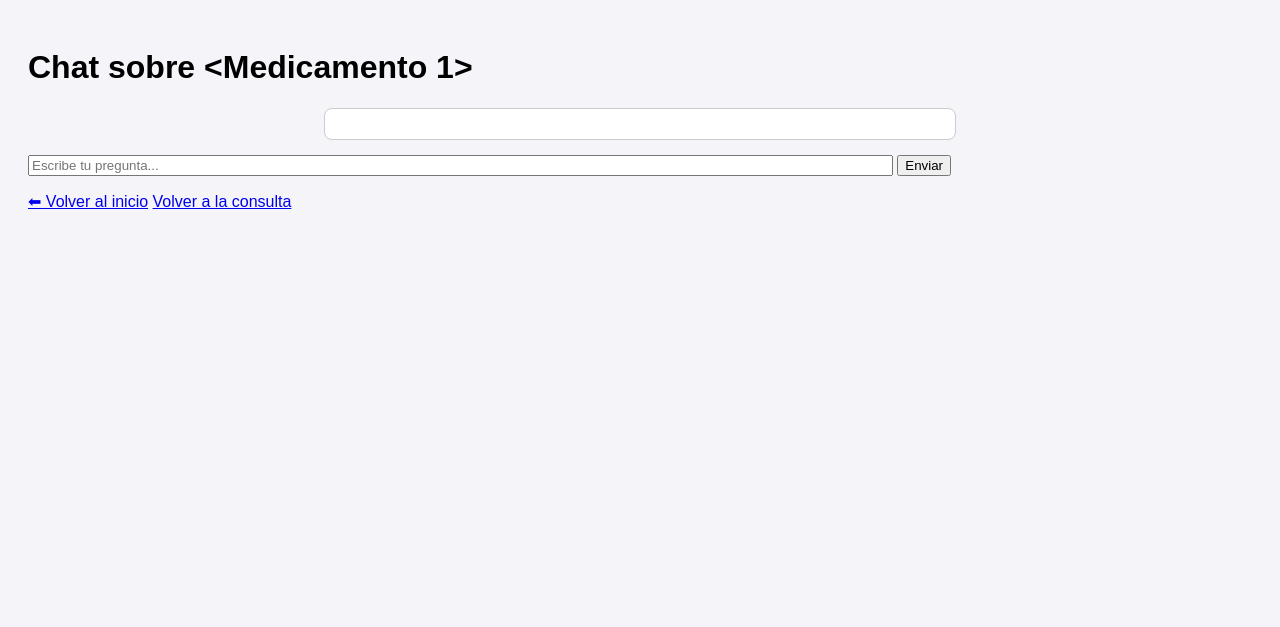
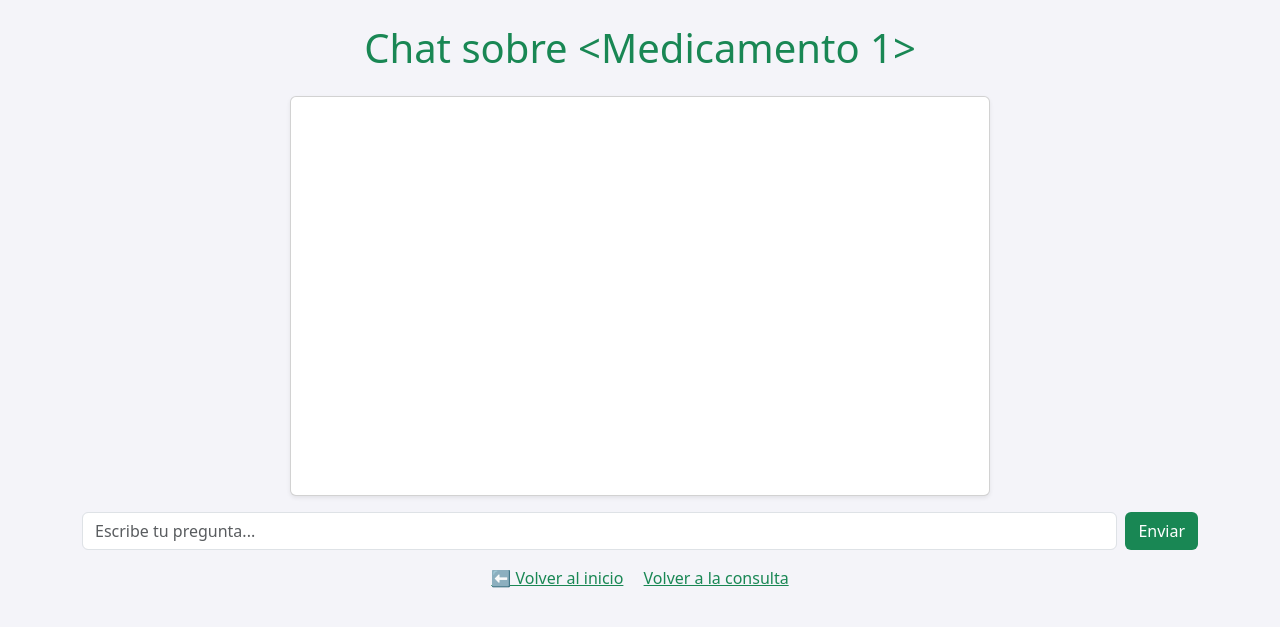
Before and after one commit to Cartopjt/MediApp, a Flask app: template templates/chat.html in a window 1280 px wide. Shown: the top 627 px of the page. Run offline with Flask 3, Linux system fonts and the light colour scheme; the template is opened without the code that fills it: values that come from a table or form of the project are taken from there, others are empty; data comes from the database, SQL or seed files in the repository; parts of the project's set-up code (start-up, migrations or seed data) failed here and were passed over; some libraries are stand-ins or nearby versions.

Commit message:
Update chat.html

```diff
--- a/templates/chat.html
+++ b/templates/chat.html
@@ -2,36 +2,57 @@
 <html lang="es">
 <head>
   <meta charset="UTF-8">
+  <meta name="viewport" content="width=device-width, initial-scale=1.0">
   <title>Chat - {{ medicamento }}</title>
+  <!-- Bootstrap CSS -->
+  <link href="https://cdn.jsdelivr.net/npm/bootstrap@5.3.2/dist/css/bootstrap.min.css" rel="stylesheet">
   <style>
-    body { font-family: Arial; background: #f4f4f9; padding: 20px; }
-    .chat-box { border: 1px solid #ccc; background: #fff; padding: 15px; max-width: 600px; margin: auto; border-radius: 8px; }
-    .msg { margin: 10px 0; }
-    .user { color: blue; font-weight: bold; }
-    .bot { color: green; font-weight: bold; }
-    .input-area { margin-top: 15px; }
+    body { background: #f4f4f9; }
+    .chat-box {
+      max-width: 700px;
+      height: 400px;
+      margin: auto;
+      overflow-y: auto;
+    }
+    .user { color:#c0c5c5f6; font-weight: bold; }
+    .bot { color: #198754; font-weight: bold; }
   </style>
 </head>
 <body>
-  <h1>Chat sobre {{ medicamento }}</h1>
 
-  <div class="chat-box">
-    {% for mensaje in historial %}
-      {% if mensaje.usuario %}
-        <div class="msg"><span class="user">Tú:</span> {{ mensaje.usuario }}</div>
-      {% endif %}
-      <div class="msg"><span class="bot">Asistente:</span> {{ mensaje.bot }}</div>
-    {% endfor %}
+  <div class="container my-4">
+
+    <h1 class="text-center text-success mb-4">Chat sobre {{ medicamento }}</h1>
+
+    <!-- Chat box -->
+    <div class="card chat-box p-3 shadow-sm bg-white rounded">
+      {% for mensaje in historial %}
+        {% if mensaje.usuario %}
+          <div class="mb-2"><span class="user">Tú:</span> {{ mensaje.usuario }}</div>
+        {% endif %}
+        <div class="mb-2"><span class="bot">Asistente:</span> {{ mensaje.bot }}</div>
+      {% endfor %}
+    </div>
+
+    <!-- Formulario -->
+    <form method="POST" class="d-flex mt-3 justify-content-center gap-2">
+      <input type="text" name="mensaje" class="form-control" placeholder="Escribe tu pregunta..." required>
+      <button type="submit" class="btn" style="background-color:#198754; color:white;">Enviar</button>
+    </form>
+
+    <!-- Links -->
+    <div class="text-center mt-3">
+      <a href="{{ url_for('index') }}" class="text-success me-3">⬅ Volver al inicio</a>
+      <a href="{{ url_for('volver_consulta') }}" class="text-success">Volver a la consulta</a>
+    </div>
+
   </div>
 
-  <form method="POST" class="input-area">
-    <input type="text" name="mensaje" placeholder="Escribe tu pregunta..." required style="width:70%">
-    <button type="submit">Enviar</button>
-  </form>
+  <!-- Bootstrap JS -->
+  <script src="https://cdn.jsdelivr.net/npm/bootstrap@5.3.2/dist/js/bootstrap.bundle.min.js"></script>
 
-  <p>
-    <a href="{{ url_for('index') }}">⬅ Volver al inicio</a>
-    <a href="{{ url_for('volver_consulta') }}">Volver a la consulta</a>
-  </p>
+  <!-- Script js-->
+  <script src="{{ url_for('static', filename='js/script.js') }}"></script>
+
 </body>
 </html>
```
